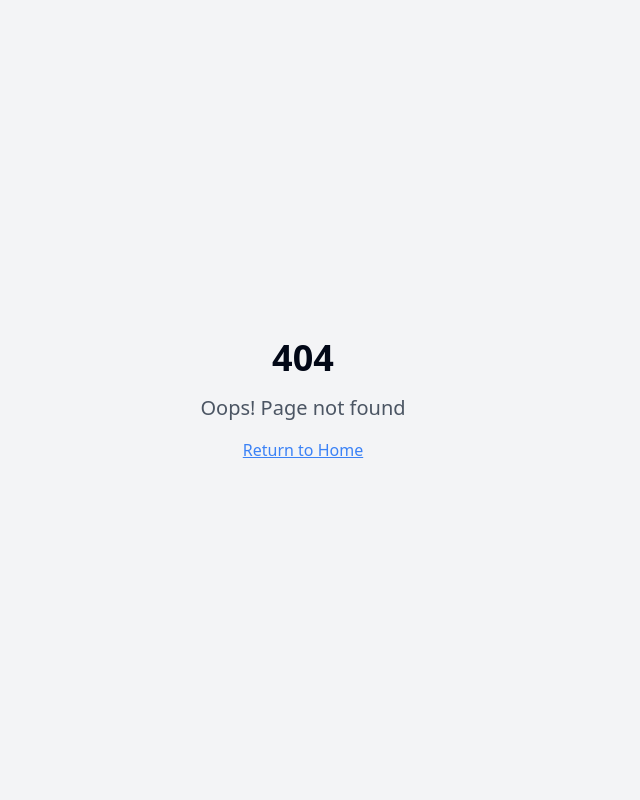
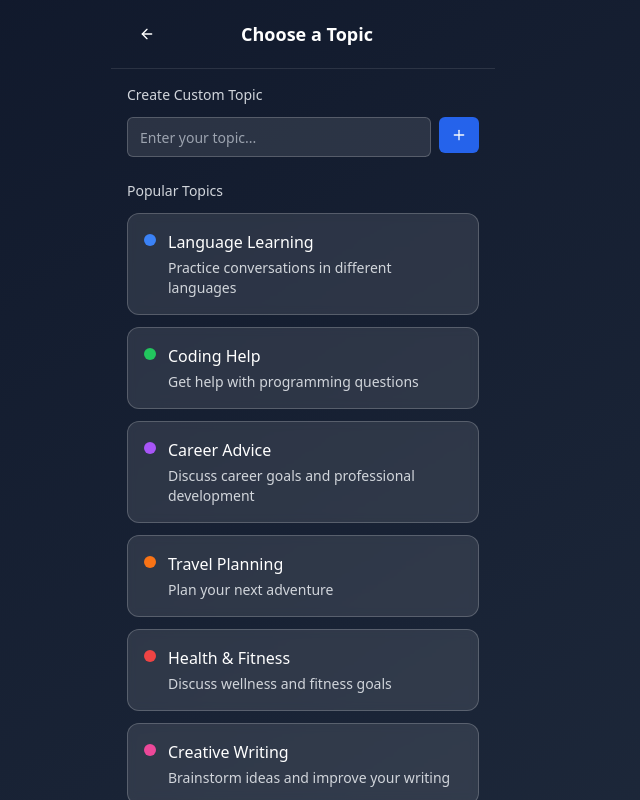
Before and after one commit to eshadowing/eshadowing.github.io, a React (Vite) app: page /chat in a window 1280 px wide. Before the commit this address had no page. Shown: the whole page, without its empty margins (337-977 px from the left). Built offline with nearby package versions, Linux system fonts and the light colour scheme.

Commit message:
Implement mockup.
Implement a mockup for the requested feature.

```diff
--- a/src/App.tsx
+++ b/src/App.tsx
@@ -6,6 +6,7 @@ import { BrowserRouter, Routes, Route } from "react-router-dom";
 import Index from "./pages/Index";
 import Profile from "./pages/Profile";
 import ProgressPage from "./pages/Progress";
+import Chat from "./pages/Chat";
 import NotFound from "./pages/NotFound";
 
 const queryClient = new QueryClient();
@@ -20,6 +21,7 @@ const App = () => (
           <Route path="/" element={<Index />} />
           <Route path="/profile" element={<Profile />} />
           <Route path="/progress" element={<ProgressPage />} />
+          <Route path="/chat" element={<Chat />} />
           {/* ADD ALL CUSTOM ROUTES ABOVE THE CATCH-ALL "*" ROUTE */}
           <Route path="*" element={<NotFound />} />
         </Routes>
--- a/src/components/BottomNav.tsx
+++ b/src/components/BottomNav.tsx
@@ -1,4 +1,4 @@
-import { Home, User, BarChart3 } from 'lucide-react';
+import { Home, User, BarChart3, MessageCircle } from 'lucide-react';
 import { Link, useLocation } from 'react-router-dom';
 
 const BottomNav = () => {
@@ -6,8 +6,9 @@ const BottomNav = () => {
 
   const navItems = [
     { path: '/', icon: Home, label: 'Home' },
+    { path: '/chat', icon: MessageCircle, label: 'Chat' },
+    { path: '/progress', icon: BarChart3, label: 'Progress' },
     { path: '/profile', icon: User, label: 'Profile' },
-    { path: '/progress', icon: BarChart3, label: 'Progress' },
   ];
 
   return (
--- /dev/null
+++ b/src/pages/Chat.tsx
@@ -0,0 +1,225 @@
+import { useState } from 'react';
+import { ArrowLeft, Send, Plus, MessageCircle } from 'lucide-react';
+import { Button } from '@/components/ui/button';
+import { Input } from '@/components/ui/input';
+import { useNavigate } from 'react-router-dom';
+
+interface Message {
+  id: number;
+  text: string;
+  isUser: boolean;
+  timestamp: Date;
+}
+
+interface Topic {
+  id: number;
+  title: string;
+  description: string;
+  color: string;
+}
+
+const predefinedTopics: Topic[] = [
+  { id: 1, title: "Language Learning", description: "Practice conversations in different languages", color: "bg-blue-500" },
+  { id: 2, title: "Coding Help", description: "Get help with programming questions", color: "bg-green-500" },
+  { id: 3, title: "Career Advice", description: "Discuss career goals and professional development", color: "bg-purple-500" },
+  { id: 4, title: "Travel Planning", description: "Plan your next adventure", color: "bg-orange-500" },
+  { id: 5, title: "Health & Fitness", description: "Discuss wellness and fitness goals", color: "bg-red-500" },
+  { id: 6, title: "Creative Writing", description: "Brainstorm ideas and improve your writing", color: "bg-pink-500" },
+];
+
+const mockMessages: Message[] = [
+  { id: 1, text: "Hello! I'm here to help you with your chosen topic. What would you like to discuss?", isUser: false, timestamp: new Date() },
+];
+
+const Chat = () => {
+  const navigate = useNavigate();
+  const [currentView, setCurrentView] = useState<'topics' | 'chat'>('topics');
+  const [selectedTopic, setSelectedTopic] = useState<Topic | null>(null);
+  const [customTopic, setCustomTopic] = useState('');
+  const [messages, setMessages] = useState<Message[]>(mockMessages);
+  const [newMessage, setNewMessage] = useState('');
+
+  const handleTopicSelect = (topic: Topic) => {
+    setSelectedTopic(topic);
+    setCurrentView('chat');
+    setMessages([
+      { id: 1, text: `Great! Let's talk about ${topic.title}. ${topic.description}`, isUser: false, timestamp: new Date() }
+    ]);
+  };
+
+  const handleCustomTopic = () => {
+    if (customTopic.trim()) {
+      const newTopic: Topic = {
+        id: Date.now(),
+        title: customTopic,
+        description: "Custom topic",
+        color: "bg-gray-500"
+      };
+      handleTopicSelect(newTopic);
+      setCustomTopic('');
+    }
+  };
+
+  const handleSendMessage = () => {
+    if (newMessage.trim()) {
+      const userMessage: Message = {
+        id: Date.now(),
+        text: newMessage,
+        isUser: true,
+        timestamp: new Date()
+      };
+
+      setMessages(prev => [...prev, userMessage]);
+      setNewMessage('');
+
+      // Mock bot response
+      setTimeout(() => {
+        const botResponse: Message = {
+          id: Date.now() + 1,
+          text: "That's an interesting point! Tell me more about your thoughts on this.",
+          isUser: false,
+          timestamp: new Date()
+        };
+        setMessages(prev => [...prev, botResponse]);
+      }, 1000);
+    }
+  };
+
+  const handleKeyPress = (e: React.KeyboardEvent) => {
+    if (e.key === 'Enter') {
+      handleSendMessage();
+    }
+  };
+
+  if (currentView === 'topics') {
+    return (
+      <div className="min-h-screen bg-gradient-to-br from-slate-900 to-slate-800 text-white">
+        <div className="relative w-full max-w-sm mx-auto h-screen overflow-hidden">
+          {/* Header */}
+          <div className="flex items-center justify-between p-4 border-b border-white/10">
+            <Button
+              variant="ghost"
+              size="sm"
+              onClick={() => navigate('/')}
+              className="text-white hover:bg-white/10"
+            >
+              <ArrowLeft className="w-4 h-4" />
+            </Button>
+            <h1 className="text-lg font-semibold">Choose a Topic</h1>
+            <div className="w-8" />
+          </div>
+
+          <div className="p-4 space-y-6">
+            {/* Custom Topic Input */}
+            <div className="space-y-3">
+              <h2 className="text-sm font-medium text-gray-300">Create Custom Topic</h2>
+              <div className="flex gap-2">
+                <Input
+                  value={customTopic}
+                  onChange={(e) => setCustomTopic(e.target.value)}
+                  placeholder="Enter your topic..."
+                  className="bg-white/10 border-white/20 text-white placeholder:text-gray-400"
+                  onKeyPress={(e) => e.key === 'Enter' && handleCustomTopic()}
+                />
+                <Button
+                  onClick={handleCustomTopic}
+                  size="sm"
+                  className="bg-blue-600 hover:bg-blue-700"
+                >
+                  <Plus className="w-4 h-4" />
+                </Button>
+              </div>
+            </div>
+
+            {/* Predefined Topics */}
+            <div className="space-y-3">
+              <h2 className="text-sm font-medium text-gray-300">Popular Topics</h2>
+              <div className="grid gap-3">
+                {predefinedTopics.map((topic) => (
+                  <div
+                    key={topic.id}
+                    onClick={() => handleTopicSelect(topic)}
+                    className="bg-white/10 backdrop-blur-sm rounded-xl p-4 border border-white/20 hover:bg-white/15 transition-colors cursor-pointer"
+                  >
+                    <div className="flex items-start gap-3">
+                      <div className={`w-3 h-3 rounded-full ${topic.color} mt-1 flex-shrink-0`} />
+                      <div className="flex-1">
+                        <h3 className="font-medium text-white">{topic.title}</h3>
+                        <p className="text-sm text-gray-300 mt-1">{topic.description}</p>
+                      </div>
+                    </div>
+                  </div>
+                ))}
+              </div>
+            </div>
+          </div>
+        </div>
+      </div>
+    );
+  }
+
+  return (
+    <div className="min-h-screen bg-gradient-to-br from-slate-900 to-slate-800 text-white">
+      <div className="relative w-full max-w-sm mx-auto h-screen flex flex-col">
+        {/* Header */}
+        <div className="flex items-center justify-between p-4 border-b border-white/10 bg-black/20 backdrop-blur-sm">
+          <Button
+            variant="ghost"
+            size="sm"
+            onClick={() => setCurrentView('topics')}
+            className="text-white hover:bg-white/10"
+          >
+            <ArrowLeft className="w-4 h-4" />
+          </Button>
+          <div className="flex items-center gap-2">
+            <div className={`w-2 h-2 rounded-full ${selectedTopic?.color}`} />
+            <h1 className="text-lg font-semibold">{selectedTopic?.title}</h1>
+          </div>
+          <div className="w-8" />
+        </div>
+
+        {/* Messages */}
+        <div className="flex-1 overflow-y-auto p-4 space-y-4">
+          {messages.map((message) => (
+            <div
+              key={message.id}
+              className={`flex ${message.isUser ? 'justify-end' : 'justify-start'}`}
+            >
+              <div
+                className={`max-w-[80%] rounded-2xl px-4 py-2 ${
+                  message.isUser
+                    ? 'bg-blue-600 text-white'
+                    : 'bg-white/10 backdrop-blur-sm text-white border border-white/20'
+                }`}
+              >
+                <p className="text-sm">{message.text}</p>
+              </div>
+            </div>
+          ))}
+        </div>
+
+        {/* Input */}
+        <div className="p-4 border-t border-white/10 bg-black/20 backdrop-blur-sm">
+          <div className="flex gap-2">
+            <Input
+              value={newMessage}
+              onChange={(e) => setNewMessage(e.target.value)}
+              placeholder="Type your message..."
+              className="bg-white/10 border-white/20 text-white placeholder:text-gray-400 flex-1"
+              onKeyPress={handleKeyPress}
+            />
+            <Button
+              onClick={handleSendMessage}
+              size="sm"
+              className="bg-blue-600 hover:bg-blue-700 p-2"
+            >
+              <Send className="w-4 h-4" />
+            </Button>
+          </div>
+        </div>
+      </div>
+    </div>
+  );
+};
+
+export default Chat;
```
